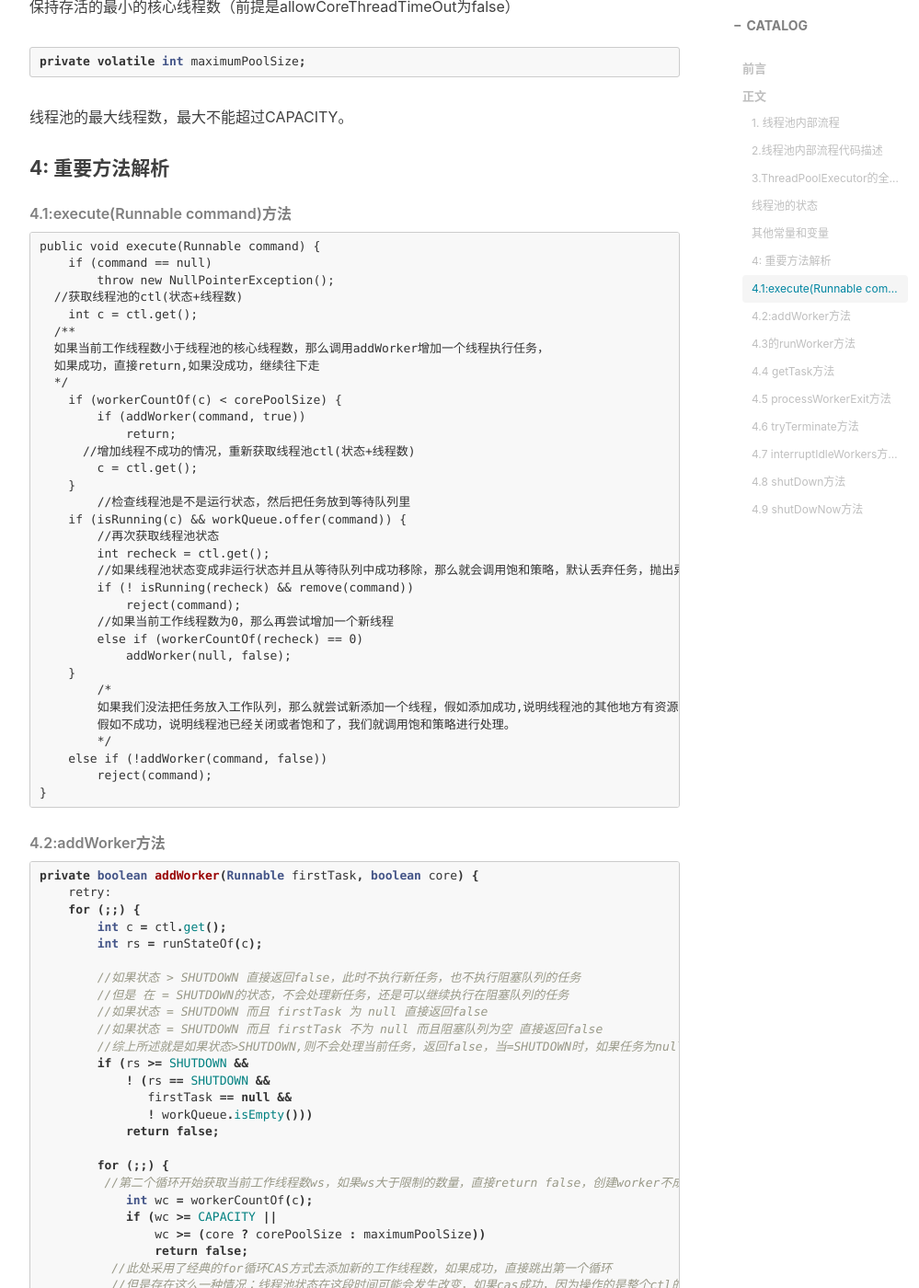
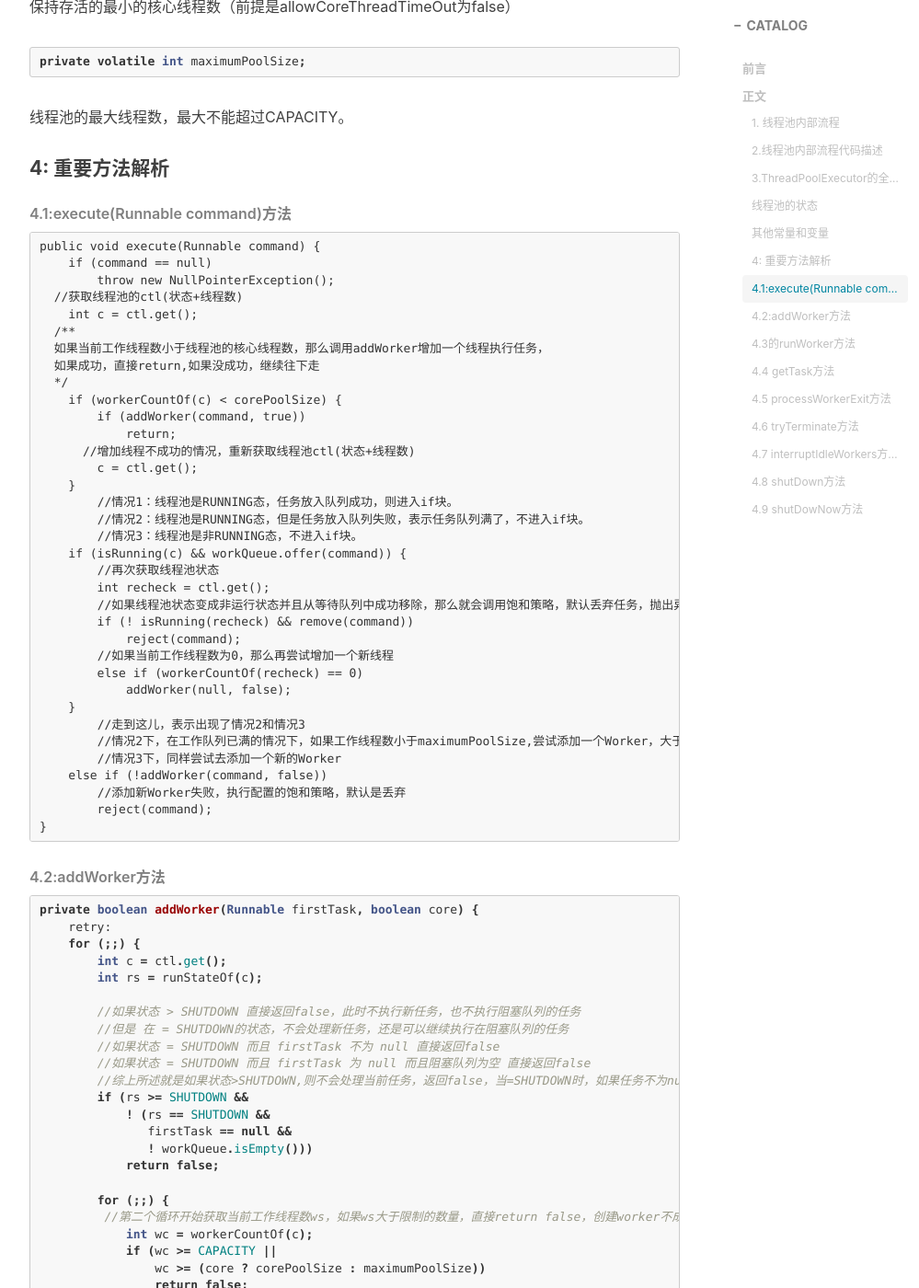
Before and after one commit to jihaixiao8/myblog, a Jekyll site: the page built from _posts/2017-10-26-threadPoolExecutor.markdown, in a window 1280 px wide and 1400 px high, scrolled down 4647 px. Shown: the whole window at 92% size, without its empty margins (233-1232 px from the left). Built offline with Jekyll 4.4.1, drawn with Linux system fonts in a browser that asks for light colours; nearby versions of some CDN libraries; comment, search, counter and statistics services are not loaded.

Commit message:
更新线程池部分

````diff
--- a/_posts/2017-10-26-threadPoolExecutor.markdown
+++ b/_posts/2017-10-26-threadPoolExecutor.markdown
@@ -209,7 +209,9 @@ public void execute(Runnable command) {
       //增加线程不成功的情况，重新获取线程池ctl(状态+线程数)
         c = ctl.get();
     }
-  	//检查线程池是不是运行状态，然后把任务放到等待队列里
+  	//情况1：线程池是RUNNING态，任务放入队列成功，则进入if块。
+  	//情况2：线程池是RUNNING态，但是任务放入队列失败，表示任务队列满了，不进入if块。
+  	//情况3：线程池是非RUNNING态，不进入if块。
     if (isRunning(c) && workQueue.offer(command)) {
       	//再次获取线程池状态
         int recheck = ctl.get();
@@ -220,11 +222,11 @@ public void execute(Runnable command) {
         else if (workerCountOf(recheck) == 0)
             addWorker(null, false);
     }
-  	/*
-  	如果我们没法把任务放入工作队列，那么就尝试新添加一个线程，假如添加成功,说明线程池的其他地方有资源释放，
-  	假如不成功，说明线程池已经关闭或者饱和了，我们就调用饱和策略进行处理。
-  	*/
+	//走到这儿，表示出现了情况2和情况3
+  	//情况2下，在工作队列已满的情况下，如果工作线程数小于maximumPoolSize,尝试添加一个Worker，大于的话当然就添加失败了
+  	//情况3下，同样尝试去添加一个新的Worker
     else if (!addWorker(command, false))
+      	//添加新Worker失败，执行配置的饱和策略，默认是丢弃
         reject(command);
 }
 ```
@@ -240,9 +242,9 @@ private boolean addWorker(Runnable firstTask, boolean core) {
 
         //如果状态 > SHUTDOWN 直接返回false，此时不执行新任务，也不执行阻塞队列的任务
       	//但是 在 = SHUTDOWN的状态，不会处理新任务，还是可以继续执行在阻塞队列的任务
-      	//如果状态 = SHUTDOWN 而且 firstTask 为 null 直接返回false
-      	//如果状态 = SHUTDOWN 而且 firstTask 不为 null 而且阻塞队列为空 直接返回false
-      	//综上所述就是如果状态>SHUTDOWN,则不会处理当前任务，返回false，当=SHUTDOWN时，如果任务为null也不会处理，返回false，或者是阻塞队列已经被执行完成了，也是不会处理当前任务的，同样返回false
+      	//如果状态 = SHUTDOWN 而且 firstTask 不为 null 直接返回false
+      	//如果状态 = SHUTDOWN 而且 firstTask 为 null 而且阻塞队列为空 直接返回false
+      	//综上所述就是如果状态>SHUTDOWN,则不会处理当前任务，返回false，当=SHUTDOWN时，如果任务不为null也不会处理，返回false，或者是阻塞队列已经被执行完成了，也是不会处理当前任务的，同样返回false
         if (rs >= SHUTDOWN &&
             ! (rs == SHUTDOWN &&
                firstTask == null &&
````
Also changed, not shown: 1 other file.
